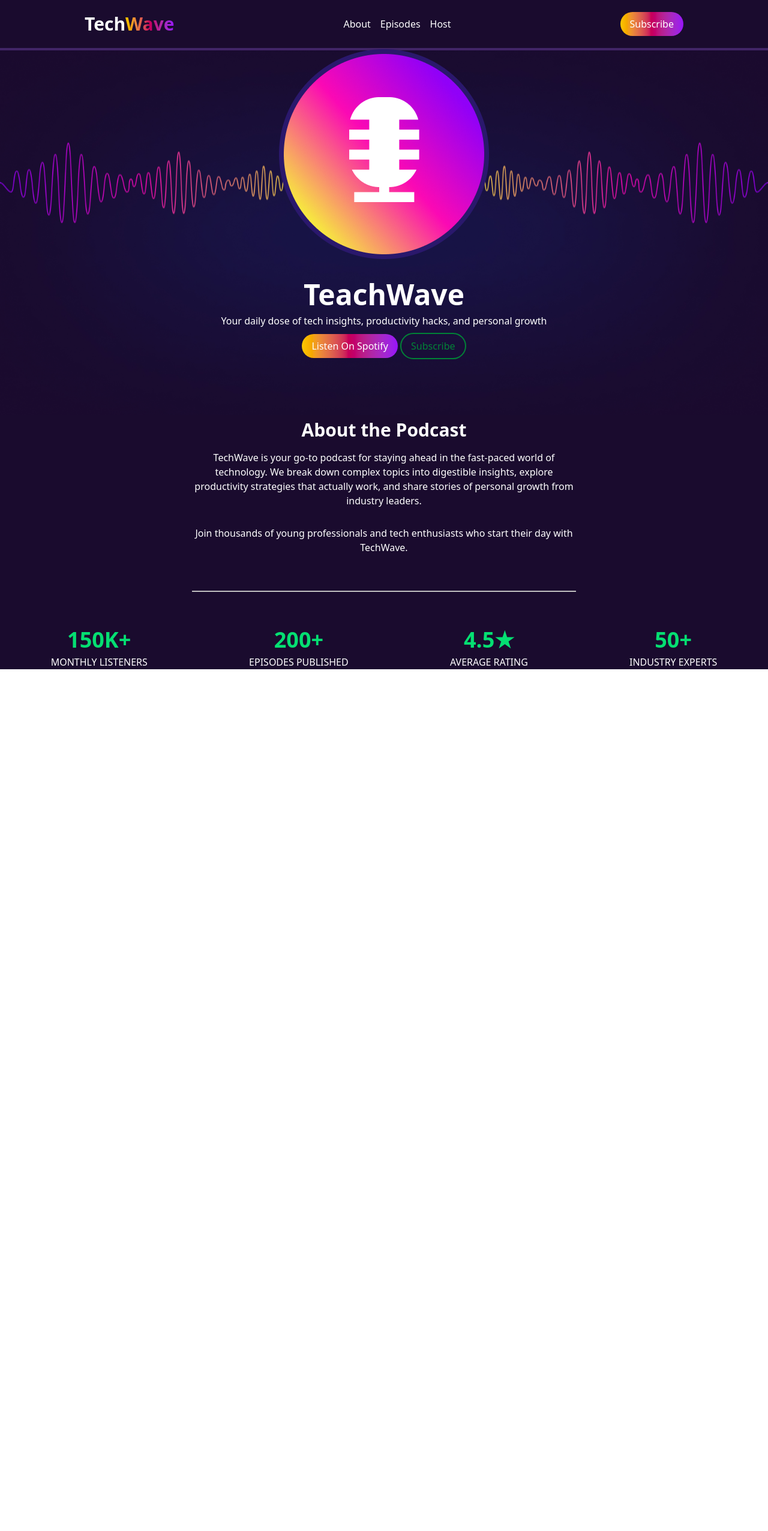
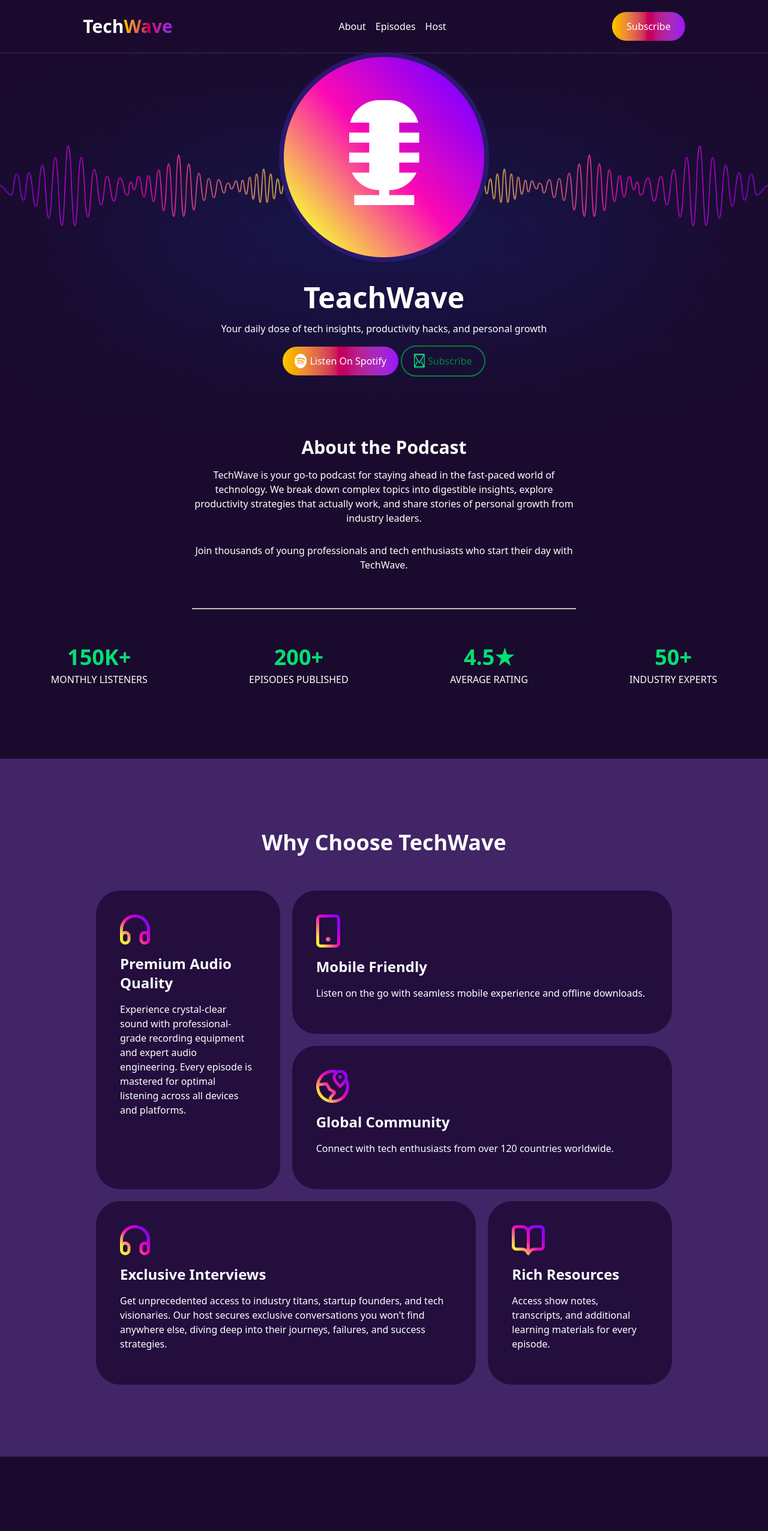
Before and after one commit to Muhatarima/Ass2, a plain HTML site: page index.html in a window 1280 px wide. Shown: the top 2553 px of the page at 60% size. Before the commit the page ends 1116 px from the top, so only its background shows below. Drawn offline with nearby package versions, Linux system fonts and the light colour scheme.

Commit message:
mid stage, not yet done

```diff
--- a/index.html
+++ b/index.html
@@ -11,24 +11,24 @@
   </head>
   <body class="font-fam" >
     <header>
-        <nav class="bg-[#1A0B2E] flex justify-around items-center py-[20px] border-b-4 border-[#412567]" >
+        <nav class="bg-[#1A0B2E] flex justify-around items-center py-[20px] border-b-1 border-[#412567]" >
             <h3 class="font-bold text-white text-3xl" >Tech<span class="text-transparent bg-clip-text bg-gradient-to-r from-yellow-400 via-pink-700 to-purple-600" >Wave</span></h3>
             <ul class="flex text-white gap-4" >
                 <li><a href="">About</a></li>
                 <li><a href="" >Episodes</a></li>
                 <li><a  href="">Host</a></li>
             </ul>
-            <button class="bg-gradient-to-r from-yellow-400 via-pink-700 to-purple-600 text-white px-4 py-2 rounded-3xl" >Subscribe</button>
+            <button class="bg-gradient-to-r from-yellow-400 via-pink-700 to-purple-600 text-white px-6 py-3 rounded-3xl ">Subscribe</button>
         </nav>
         <section>
             <img  src="assets/hero-bg.png" alt="">
             <img class="mx-auto mt-[-610px]" src="assets/hero-circle.png" alt="">
             <img class="mx-auto mt-[-270px]" src="assets/microphone.png" alt="">
             <div class="mx-auto w-fit text-center mt-[130px]" >
-                <h2 class="font-bold text-5xl text-white mb-[8px] ">TeachWave</h2>
-                <p class="text-white mb-[8px]">Your daily dose of tech insights, productivity hacks, and personal growth</p>
-                <button class="bg-gradient-to-r from-yellow-400 via-pink-700 to-purple-600 text-white px-4 py-2 rounded-3xl" >Listen On Spotify</button>
-                <button  class="bg-none text-green-700 px-4 py-2 rounded-3xl border-2 border-green-700 ">Subscribe</button>
+                <h2 class="font-bold text-5xl text-white mb-[16px] ">TeachWave</h2>
+                <p class="text-white mb-[16px]">Your daily dose of tech insights, productivity hacks, and personal growth</p>
+                <button class="bg-gradient-to-r from-yellow-400 via-pink-700 to-purple-600 text-white px-[20px] py-[12px] rounded-[10000px]" ><p class="flex gap-[5px] "> <img src="assets/spotify.png" alt=""> Listen On Spotify</p></button>
+                <button  class="bg-none text-green-700 px-[20px] py-[12px] rounded-[10000px] border-2 border-green-700 "><p class="flex gap-[5px] "><img src="assets/message.png" alt="">Subscribe</p></button>
             </div>
         </section>
     </header>
@@ -57,13 +57,61 @@
             </div>
             <div >
                 <h1 class="font-extrabold text-4xl text-green-400 mb-[5px] text-center">50+</h1>
-                <p class="text-white" >Industry Experts</p>
+                <p class="text-white mb-[120px]" >Industry Experts</p>
             </div>
 
         </div>
+       </div>
+       <section  class="bg-[#412567]" >
+        <h1 class="font-bold text-4xl font-[800] text-center text-white pt-[120px] pb-[60px]" >Why Choose TechWave</h1>
+      <div class="w-3/4 mx-auto grid grid-cols-3 gap-[20px]" >
+          <div class="bg-[#230E3D] rounded-[40px] py-[40px] px-[40px] row-span-2">
+            <img class="mb-[16px]" src="assets/headphone.png" alt="">
+            <h3 class="mb-[16px] text-white font-bold text-2xl" >Premium Audio Quality</h3>
+            <p class="mb-[16px] text-white" >Experience crystal-clear sound with professional-grade recording equipment and expert audio engineering. Every episode is mastered for optimal listening across all devices and platforms.</p>
+        </div>
+          <div class="bg-[#230E3D] rounded-[40px] py-[40px] px-[40px] col-span-2">
+            <img class="mb-[16px]" src="assets/device.png" alt="">
+            <h3 class="mb-[16px] text-white font-bold text-2xl" >Mobile Friendly</h3>
+            <p class="mb-[16px] text-white" >Listen on the go with seamless mobile experience and offline downloads.</p>
+        </div>
+          <div class="bg-[#230E3D] rounded-[40px] py-[40px] px-[40px] col-span-2">
+            <img class="mb-[16px]" src="assets/location.png" alt="">
+            <h3 class="mb-[16px] text-white font-bold text-2xl" >Global Community</h3>
+            <p class="mb-[16px] text-white" >Connect with tech enthusiasts from over 120 countries worldwide.</p>
+        </div>
+          <div class="bg-[#230E3D] rounded-[40px] py-[40px] px-[40px] col-span-2 mb-[120px]">
+            <img class="mb-[16px]" src="assets/headphone.png" alt="">
+            <h3 class="mb-[16px] text-white font-bold text-2xl" >Exclusive Interviews</h3>
+            <p class="mb-[16px] text-white" >Get unprecedented access to industry titans, startup founders, and tech visionaries. Our host secures exclusive conversations you won't find anywhere else, diving deep into their journeys, failures, and success strategies.</p>
+        </div>
+          <div class="bg-[#230E3D] rounded-[40px] py-[40px] px-[40px] mb-[120px]">
+            <img class="mb-[16px]" src="assets/resource.png" alt="">
+            <h3 class="mb-[16px] text-white font-bold text-2xl" >Rich Resources</h3>
+            <p class="mb-[16px] text-white" >Access show notes, transcripts, and additional learning materials for every episode.</p>
+        </div>
 
+      </div>
 
-       </div>
+       </section>
+
+       <section class="bg-[#1A0B2E]" >
+        <h3 class="text-white font-bold text-3xl text-center pt-[120px] mb-[16px]">Featured Episodes</h3>
+      <div>
+             <div class="max-w-[380px]" >
+                <div class="w-[380px] h-[215px] px-[24px] rounded-[24px]">
+                <iframe
+                    class="w-full h-full rounded-xl"
+                    src="https://www.youtube.com/embed/oX7OduG1YmI">
+                </iframe>
+            </div>
+
+                <h2 class="font-bold text-2xl text-white px-[24px]">The Future of AI in Everyday Life</h2>
+                <p class="text-white px-[24px] py-[5px]">Exploring how artificial intelligence is transforming our daily routines and what to expect in the next decade.</p>
+               <div class="flex gap-[6px] text-green-400 font-[20px] px-[24px] py-[5px] font-bold" ><img src="assets/clock.png" alt="">42 min</div>
+            </div>
+      </div>
+    </section>
     </main>
     <footer></footer>
 
```
